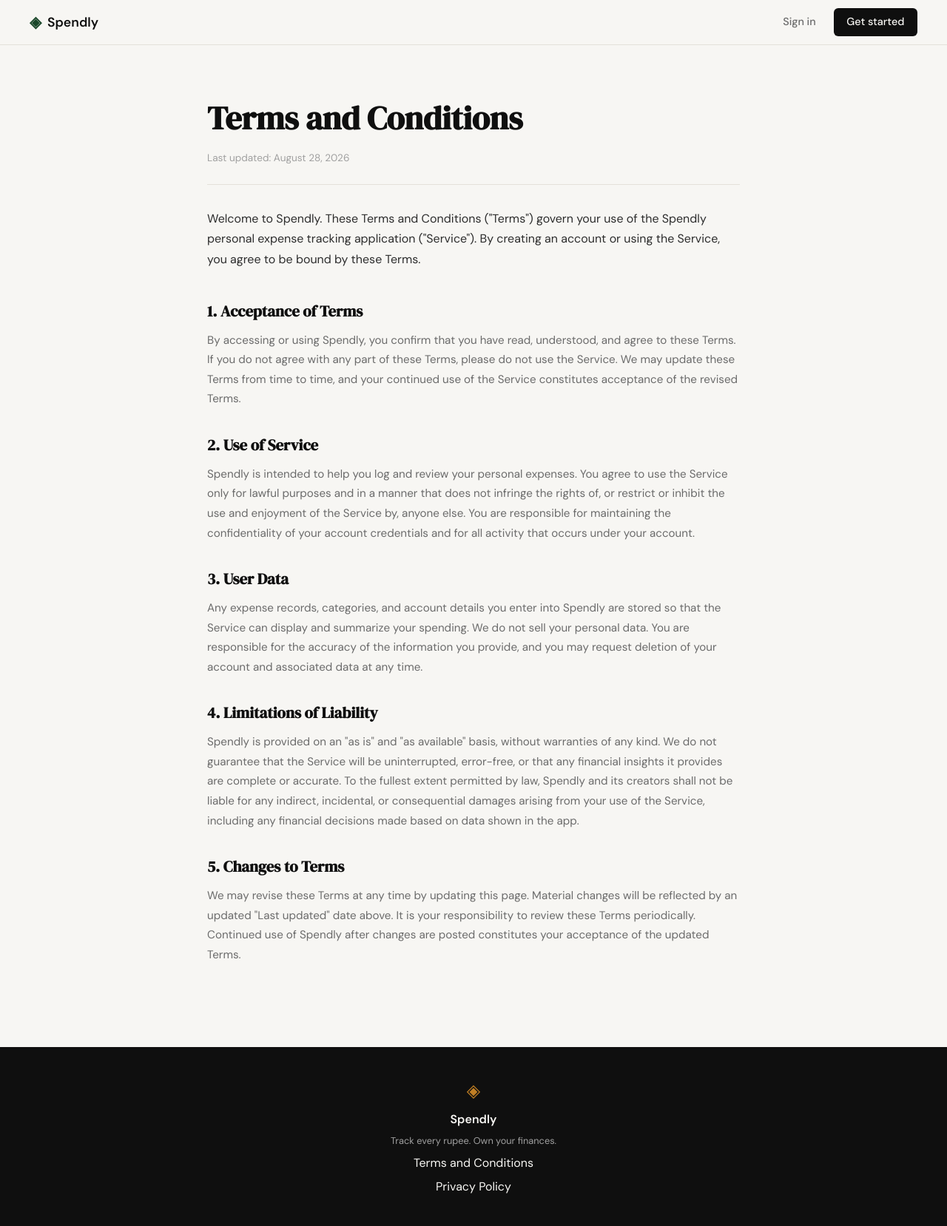
After one commit to ChandniAk/Spendly, a Flask app: page /terms in a window 1280 px wide. The commit adds this page. Shown: the whole page at 74% size. Run offline with Flask 3, Linux system fonts and the light colour scheme.

Commit message:
landing page added terms and condition page

```diff
--- a/expense-tracker/app.py
+++ b/expense-tracker/app.py
@@ -20,6 +20,11 @@ def register():
 @app.route("/login")
 def login():
     return render_template("login.html")
+
+
+@app.route("/terms")
+def terms():
+    return render_template("terms.html")
 
 
 # ------------------------------------------------------------------ #
--- a/expense-tracker/static/css/style.css
+++ b/expense-tracker/static/css/style.css
@@ -478,6 +478,61 @@ a { color: inherit; text-decoration: none; }
 .auth-switch a:hover { text-decoration: underline; }
 
 /* ------------------------------------------------------------------ */
+/* Legal pages                                                         */
+/* ------------------------------------------------------------------ */
+
+.legal {
+    padding: 4rem 2rem 5rem;
+}
+
+.legal-inner {
+    max-width: 720px;
+    margin: 0 auto;
+}
+
+.legal-header {
+    margin-bottom: 2rem;
+    padding-bottom: 1.5rem;
+    border-bottom: 1px solid var(--border);
+}
+
+.legal-title {
+    font-family: var(--font-display);
+    font-size: clamp(2rem, 4vw, 2.75rem);
+    color: var(--ink);
+    margin-bottom: 0.5rem;
+}
+
+.legal-updated {
+    font-size: 0.85rem;
+    color: var(--ink-faint);
+}
+
+.legal-intro {
+    font-size: 1rem;
+    color: var(--ink-soft);
+    line-height: 1.7;
+    margin-bottom: 2.5rem;
+}
+
+.legal-block {
+    margin-bottom: 2rem;
+}
+
+.legal-heading {
+    font-family: var(--font-display);
+    font-size: 1.3rem;
+    color: var(--ink);
+    margin-bottom: 0.6rem;
+}
+
+.legal-block p {
+    font-size: 0.95rem;
+    color: var(--ink-muted);
+    line-height: 1.75;
+}
+
+/* ------------------------------------------------------------------ */
 /* Footer                                                              */
 /* ------------------------------------------------------------------ */
 
--- a/expense-tracker/templates/base.html
+++ b/expense-tracker/templates/base.html
@@ -34,7 +34,7 @@
             <span class="brand-icon">◈</span>
             <span class="footer-name">Spendly</span>
             <p class="footer-copy">Track every rupee. Own your finances.</p>
-            <a href="#">Terms and Conditions</a>
+            <a href="{{ url_for('terms') }}">Terms and Conditions</a>
             <a href="#">Privacy Policy</a>
         </div>
     </footer>
--- /dev/null
+++ b/expense-tracker/templates/terms.html
@@ -0,0 +1,76 @@
+{% extends "base.html" %}
+
+{% block title %}Terms and Conditions — Spendly{% endblock %}
+
+{% block content %}
+
+<section class="legal">
+    <div class="legal-inner">
+        <div class="legal-header">
+            <h1 class="legal-title">Terms and Conditions</h1>
+            <p class="legal-updated">Last updated: August 28, 2026</p>
+        </div>
+
+        <p class="legal-intro">
+            Welcome to Spendly. These Terms and Conditions ("Terms") govern your use of the
+            Spendly personal expense tracking application ("Service"). By creating an account
+            or using the Service, you agree to be bound by these Terms.
+        </p>
+
+        <div class="legal-block">
+            <h2 class="legal-heading">1. Acceptance of Terms</h2>
+            <p>
+                By accessing or using Spendly, you confirm that you have read, understood, and
+                agree to these Terms. If you do not agree with any part of these Terms, please
+                do not use the Service. We may update these Terms from time to time, and your
+                continued use of the Service constitutes acceptance of the revised Terms.
+            </p>
+        </div>
+
+        <div class="legal-block">
+            <h2 class="legal-heading">2. Use of Service</h2>
+            <p>
+                Spendly is intended to help you log and review your personal expenses. You agree
+                to use the Service only for lawful purposes and in a manner that does not
+                infringe the rights of, or restrict or inhibit the use and enjoyment of the
+                Service by, anyone else. You are responsible for maintaining the confidentiality
+                of your account credentials and for all activity that occurs under your account.
+            </p>
+        </div>
+
+        <div class="legal-block">
+            <h2 class="legal-heading">3. User Data</h2>
+            <p>
+                Any expense records, categories, and account details you enter into Spendly are
+                stored so that the Service can display and summarize your spending. We do not
+                sell your personal data. You are responsible for the accuracy of the information
+                you provide, and you may request deletion of your account and associated data at
+                any time.
+            </p>
+        </div>
+
+        <div class="legal-block">
+            <h2 class="legal-heading">4. Limitations of Liability</h2>
+            <p>
+                Spendly is provided on an "as is" and "as available" basis, without warranties of
+                any kind. We do not guarantee that the Service will be uninterrupted, error-free,
+                or that any financial insights it provides are complete or accurate. To the
+                fullest extent permitted by law, Spendly and its creators shall not be liable for
+                any indirect, incidental, or consequential damages arising from your use of the
+                Service, including any financial decisions made based on data shown in the app.
+            </p>
+        </div>
+
+        <div class="legal-block">
+            <h2 class="legal-heading">5. Changes to Terms</h2>
+            <p>
+                We may revise these Terms at any time by updating this page. Material changes
+                will be reflected by an updated "Last updated" date above. It is your
+                responsibility to review these Terms periodically. Continued use of Spendly
+                after changes are posted constitutes your acceptance of the updated Terms.
+            </p>
+        </div>
+    </div>
+</section>
+
+{% endblock %}
```
